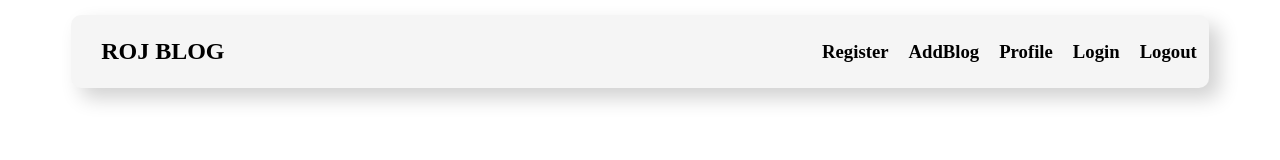
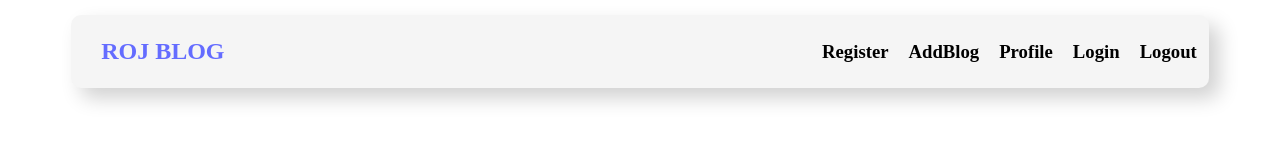
Before and after one commit to mdfirojahmed3052000/RojBlock, a React (Vite) app in the folder Frontend/rojBlog/: page / in a window 1280 px wide. Shown: the top 160 px of the page. Built offline with nearby package versions, Linux system fonts and the light colour scheme; no server answers.

Commit message:
link logo

```diff
--- a/Frontend/rojBlog/src/components/Navber.jsx
+++ b/Frontend/rojBlog/src/components/Navber.jsx
@@ -5,7 +5,9 @@ const Navber = () => {
     <>
       <div className="Navber">
         <div className="left">
-          <h2>ROJ BLOG</h2>
+          <Link to={"/"} className="">
+            <h2>ROJ BLOG</h2>
+          </Link>
         </div>
         <div className="right">
           <Link to={"/register"} className="navitem">
@@ -20,7 +22,9 @@ const Navber = () => {
           <Link to={"/login"} className="navitem">
             <h3>Login</h3>
           </Link>
-          <div className="navitem"><h3>Logout</h3></div>
+          <div className="navitem">
+            <h3>Logout</h3>
+          </div>
         </div>
       </div>
     </>
```
